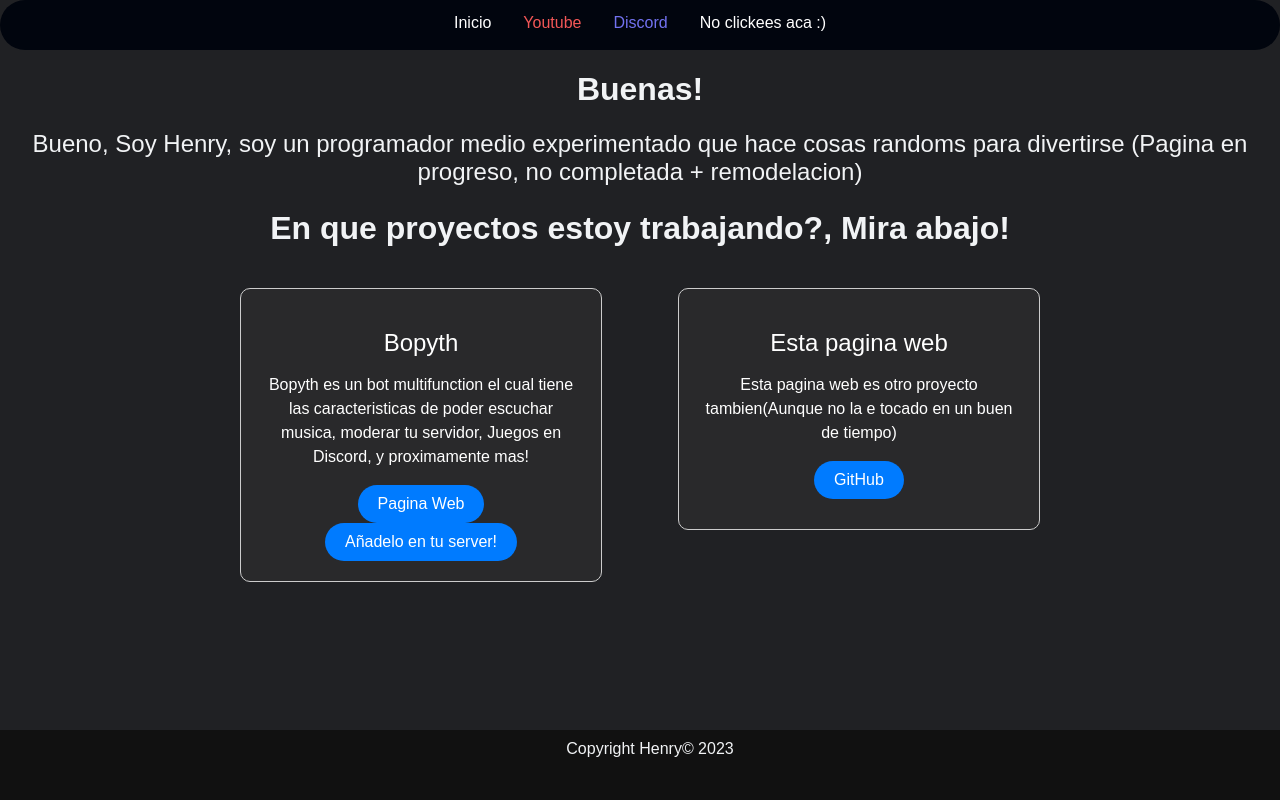
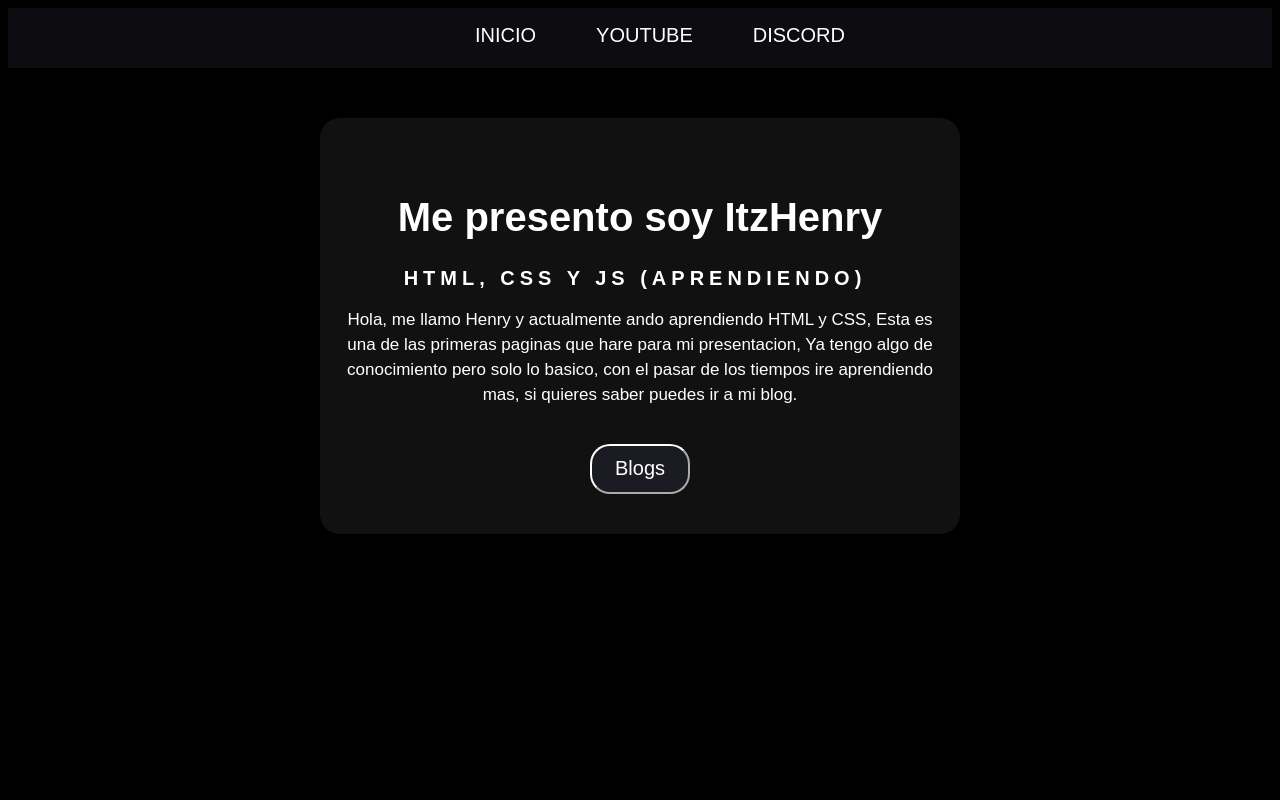
Before and after one commit to ItzHenry1/itzhenry1.github.io, a website: page index.html in a window 1280 px wide. Drawn offline with Linux system fonts and the light colour scheme.

Commit message:
Nueva pagina hecha

```diff
--- /dev/null
+++ b/blogs/aprendiendo/styles.css
@@ -0,0 +1,62 @@
+body {
+    background: black;
+    font-family: arial;
+    color: white;
+}
+/* Barra de navegacion */
+
+.navegador {
+    height: 60px;
+    text-transform: uppercase;
+    text-align: center;
+    width: auto;
+    background: rgb(12, 12, 17);
+    text-decoration: none;
+
+}
+
+.lista {
+    list-style: none;
+    display: inline-flex;
+}
+
+.links {
+    color: white;
+    text-decoration: none;
+    margin: 30px;
+    text-align: center;
+    font-size: 20px;
+}
+
+
+/* Resto de la pagina */
+
+
+.caja {
+    background: rgb(18, 17, 17);
+    text-align: center;
+    width: 600px;
+    height: auto;
+    margin: auto;
+    border-radius: 20px;
+    margin-top: 50px;
+    padding: 30px;
+}
+
+#titulo {
+    color: rgb(103, 200, 245);
+}
+
+.texto {
+    text-align: justify;
+}
+
+.links1 {
+    color: rgb(103, 200, 245);
+}
+
+.codigo {
+    font-family: Consolas, monaco, monospace;
+    font-size: 20px;
+    text-align: left;
+}
--- /dev/null
+++ b/blogs/styles.css
@@ -0,0 +1,61 @@
+body {
+    background: black;
+    font-family: sans-serif;
+    color: white;
+}
+
+/* Barra de navegador */
+
+.navegador {
+    height: 60px;
+    text-transform: uppercase;
+    text-align: center;
+    width: auto;
+    background: rgb(12, 12, 17);
+    text-decoration: none;
+
+}
+
+.lista {
+    list-style: none;
+    display: inline-flex;
+}
+
+.links {
+    color: white;
+    text-decoration: none;
+    margin: 30px;
+    text-align: center;
+    font-size: 20px;
+}
+
+/* Caja de blogs */
+
+.blogs {
+    margin: auto;
+    margin-top: 50px;
+    background: rgb(18, 17, 17);
+    width: 600px;
+    height: auto;
+    /* height: 200px; */
+    border-radius: 20px;
+    padding: 30px;
+}
+
+.texto-centrado {
+    text-align: center;
+}
+
+.texto {
+    margin: 5px;
+    text-align: left;
+}
+
+.desc {
+    font-weight: bold;
+}
+
+.titulos {
+    color: rgb(103, 200, 245);
+    text-decoration: underline;
+}
--- a/estilos.css
+++ /dev/null
@@ -1,117 +0,0 @@
-body {
-  background-color: rgb(32, 33, 36);
-  font-family: sans-serif;
-  color: #f1f3f5;
-  padding: 0;
-  margin: 0;
-}
-
-#disc {
-  color: rgb(114, 114, 240);
-}
-
-#you1 {
-  color: rgb(243, 87, 87);
-}
-
-.h1text {
-  text-align: center;
-}
-
-nav {
-  display: flex;
-  background-color: #01050e;
-  height: 50px;
-  display: flex;
-  justify-content: center;
-  border-radius: 30px;
-}
-
-ul {
-  list-style: none;
-  margin: 0;
-  padding: 0;
-}
-
-li {
-  float: left;
-}
-
-li a {
-  display: block;
-  color: white;
-  text-align: center;
-  padding: 14px 16px;
-  text-decoration: none;
-}
-
-li a:hover {
-  background-color: #111;
-}
-
-
-.container {
-  display: flex;
-  justify-content: space-between;
-  align-items: flex-start;
-  margin: 0 auto;
-  max-width: 800px; /* Adjust to your preferred maximum width */
-  padding: 20px; /* Add some padding to the edges of the container */
-}
-
-.box {
-  text-align: center;
-  background-color: #29292b;
-  color: white;
-  width: 40%; /* Adjust to your preferred width */
-  min-height: 200px; /* Adjust to your preferred height */
-  border-radius: 10px; /* Add rounded corners */
-  padding-top: 20px; /* Add some space between the top of the box and the title */
-  padding: 20px; /* Add some padding to the edges of the box */
-  border: 1px solid #ccc;
-  transition: transform 0.2s ease-in-out;
-}
-
-.box h2 {
-  margin-bottom: 10px;
-  font-weight: normal;
-}
-
-.box p {
-  line-height: 1.5; /* Add some space between the lines of text */
-}
-
-.box:hover {
-  transform: scale(1.1);
-}
-
-#footer1 {
-  padding: 10px;
-  text-align: center;
-  height: 50px; /* Set the height of the footer */
-  background-color: #111;
-  position: absolute; /* Set the position to absolute */
-  bottom: 0; /* Set the bottom position to 0 to stick it to the bottom */
-  width: 100%; /* Set the width to 100% to span the entire width of the webpage */
-}
-
-#class1 {
-  font-weight: normal; /* Set the font-weight to normal */
-  text-align: center;
-}
-
-.rounded-button {
-  border-radius: 20px;
-  padding: 10px 20px;
-  background-color: #007bff;
-  color: #fff;
-  border: none;
-  cursor: pointer;
-  font-size: 16px;
-  transition: background-color 0.2s ease-in-out;
-}
-
-.rounded-button:hover {
-  background-color: #0062cc;
-  transform: scale(1.1);
-}
--- a/index.html
+++ b/index.html
@@ -1,48 +1,27 @@
 <!DOCTYPE html>
-<html>
+<html lang="en">
 <head>
-    <title>Henry | Mi Pagina</title>
-    <meta charset="utf-8">
-    <meta name="description" content="Buenas! Aca podras ver sobre mi y Quien soy! :D">
-    <meta name="author" content="Henry F.">
-    <link rel="stylesheet" type="text/css" href="estilos.css">
+    <meta charset="UTF-8">
+    <meta name="viewport" content="width=device-width, initial-scale=1.0">
+    <title>Bienvenido estimado</title>
+    <link rel="stylesheet" href="style.css" >
 </head>
 <body>
-    <!-- Inicio del header-->
+    <div class="navegador">
+    <nav>
+    <ul class="lista">
+        <li><a class="links" href="https://itzhenry.is-a.dev/">Inicio</a></li>
+        <li><a class="links" href="https://youtube.com/ItzDoubted">YouTube</a></li>
+        <li><a class="links">Discord</a></li>
+    </ul>
+</nav>
+    </div>
+    <div class="card">
+        <h1 class="h1-separado">Me presento soy ItzHenry</h1>
+        <h2 class="h2-clase">HTML, CSS y JS (Aprendiendo)</h2>
+        <p class="p-separado">Hola, me llamo Henry y actualmente ando aprendiendo HTML y CSS, Esta es una de las primeras paginas que hare para mi presentacion, Ya tengo algo de conocimiento pero solo lo basico, con el pasar de los tiempos ire aprendiendo mas, si quieres saber puedes ir a mi blog.</p>
 
-<header>
-    <div id="po">
-        <nav>
-        <ul>
-            <li><a href="index.html">Inicio</a></li>
-            <li><a href="https://youtube.com/ItzDoubted" target="_blank" id="you1">Youtube</a></li>
-            <li><a href="https://discord.gg/" id="disc">Discord</a></li>
-            <li><a href="https://www.youtube.com/watch?v=dQw4w9WgXcQ">No clickees aca :)</a></li>
-        </ul>
-    </nav>
-</div>
-</header>
-<!-- Final del header-->
-<h1 class="h1text">Buenas!</h1>
-<h2 id="class1">Bueno, Soy Henry, soy un programador medio experimentado que hace cosas randoms para divertirse (Pagina en progreso, no completada + remodelacion)</p>
-<h1 class="h1text">En que proyectos estoy trabajando?, Mira abajo!</h1>
-<div class="container">
-  <div class="box">
-      <h2 class="h1text">Bopyth</h2>
-      <p>Bopyth es un bot multifunction el cual tiene las caracteristicas de poder escuchar musica, moderar tu servidor, Juegos en Discord, y proximamente mas!</p>
-       <a href="https://bopyth.com"><button class="rounded-button">Pagina Web</button></a>
-       <a href="https://discord.com/api/oauth2/authorize?client_id=1054563951918186517&permissions=8&scope=bot%20applications.commands"><button class="rounded-button">Añadelo en tu server!</button></a>
-        </div>
-  <div class="box">
-      <h2 class="h1text">Esta pagina web</h2>
-      <p>Esta pagina web es otro proyecto tambien(Aunque no la e tocado en un buen de tiempo)</p>
-      <a href="https://github.com/ItzHenry1/Mi-pagina"><button class="rounded-button">GitHub</button></a>
-  </div>
-</div>
-<div id="footer1">
-  <footer>Copyright Henry© 2023</footer>
-</div>
-
-
+        <button class="boton" onclick="location.href='blogs/'">Blogs</button>
+    </div>
 </body>
 </html>
--- /dev/null
+++ b/style.css
@@ -0,0 +1,70 @@
+body {
+    background: black;
+    font-family: sans-serif;
+    color: white;
+}
+
+.card {
+    background: rgb(18, 17, 17);
+    text-align: center;
+    width: 600px;
+    height: auto;
+    margin: auto;
+    border-radius: 20px;
+    margin-top: 50px;
+    padding: 20px;
+}
+
+.boton {
+    font-family: sans-serif;
+    background-color: rgb(27, 27, 36);
+    border-radius: 20px;
+    border-color: white;
+    margin: 20px;
+    height: 50px;
+    width: 100px;
+    color: white;
+    font-size: 20px
+}
+
+.h1-separado {
+    padding-top: 30px;
+    font-size: 40px;
+}
+
+.navegador {
+    height: 60px;
+    text-transform: uppercase;
+    text-align: center;
+    width: auto;
+    background: rgb(12, 12, 17);
+    text-decoration: none;
+
+}
+
+.lista {
+    list-style: none;
+    display: inline-flex;
+}
+
+.links {
+    color: white;
+    text-decoration: none;
+    margin: 30px;
+    text-align: center;
+    font-size: 20px;
+}
+
+.p-separado {
+    text-align: justify center;
+    line-height: 25px;
+    font-size: 17px;
+}
+
+.h2-clase {
+    font-size: 20px;
+    text-transform: uppercase;
+    letter-spacing: 5px;
+    font-family: sans-serif;
+    padding-right: 10px;
+}
```
Also changed, not shown: blogs/aprendiendo/index.html (added, +52 -0 lines), blogs/index.html (added, +25 -0 lines), bopyth/privacy/index.html (line endings or trailing spaces), bopyth/privacy/styles.css (line endings or trailing spaces), bopyth/tos/index.html (line endings or trailing spaces), 3 other files.
